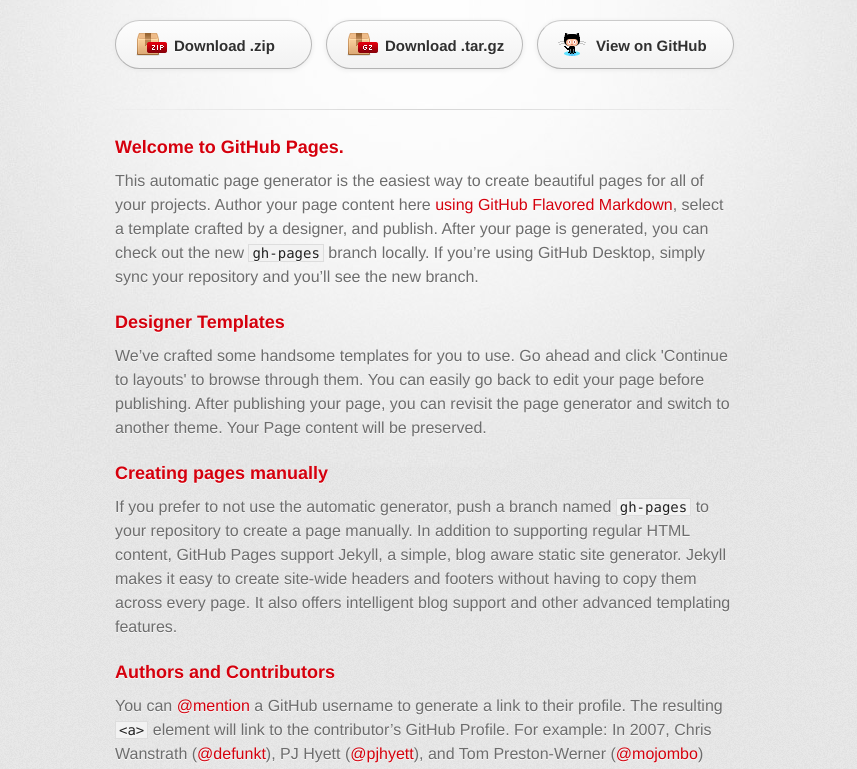
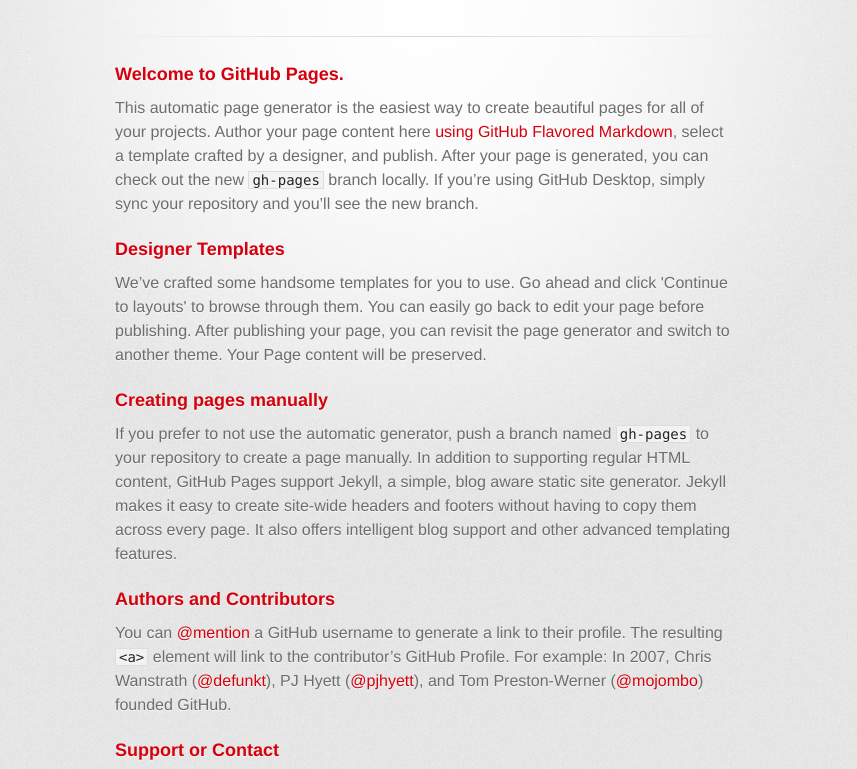
Before and after one commit to NickDevetak/site, a plain HTML site: page index.html in a window 1280 px wide. Shown: the part 106-875 px from the top of the page, without its empty margins (215-1072 px from the left). Drawn offline with Linux system fonts and the light colour scheme; a web font is replaced by a local one.

Commit message:
Update index.html

```diff
--- a/index.html
+++ b/index.html
@@ -21,12 +21,6 @@
           <h1>Site</h1>
           <h2></h2>
         </header>
-
-        <section id="downloads" class="clearfix">
-          <a href="https://github.com/NickDevetak/site/zipball/master" id="download-zip" class="button"><span>Download .zip</span></a>
-          <a href="https://github.com/NickDevetak/site/tarball/master" id="download-tar-gz" class="button"><span>Download .tar.gz</span></a>
-          <a href="https://github.com/NickDevetak/site" id="view-on-github" class="button"><span>View on GitHub</span></a>
-        </section>
 
         <hr>
 
```
